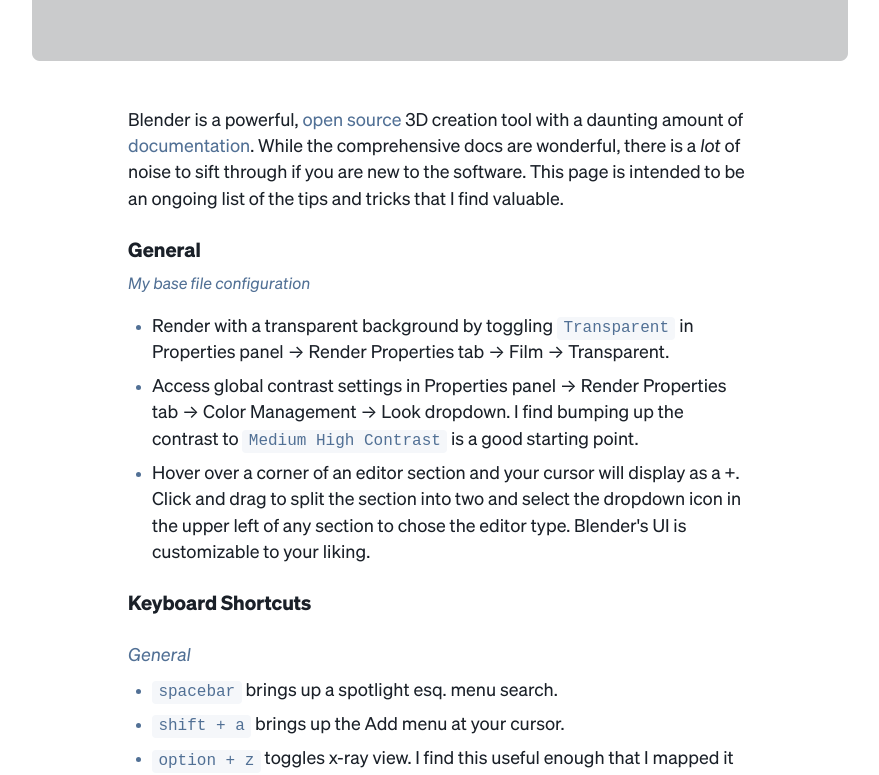
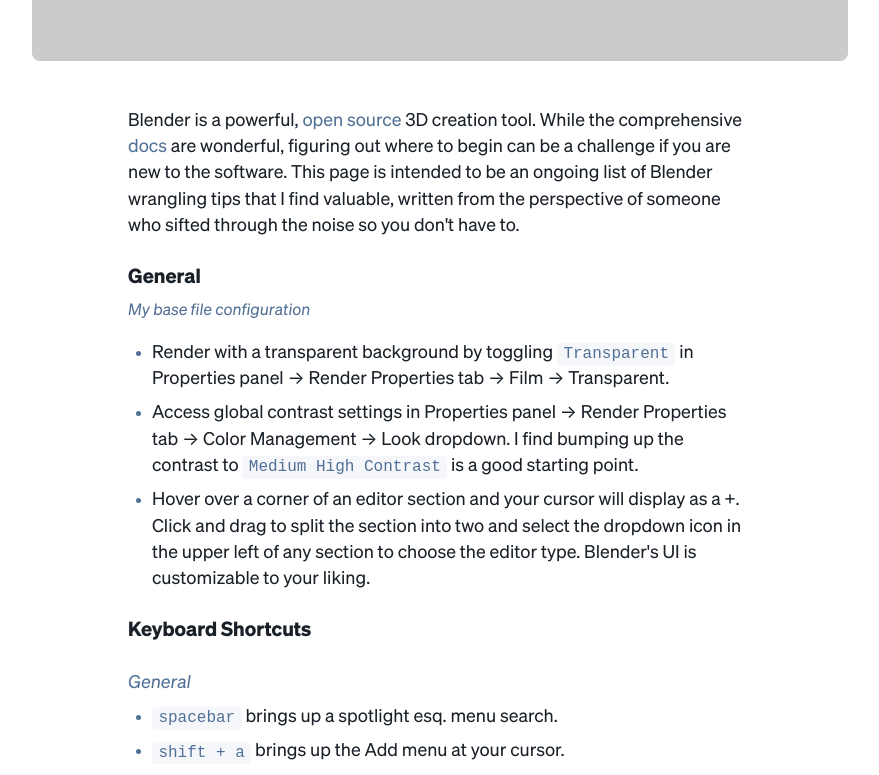
Before and after one commit to gavinmn/nelson.co, a Next.js app: page /posts/blenderbasics in a window 1280 px wide. Shown: the part 465-1240 px from the top of the page, without its empty margins (200-1079 px from the left). Built offline with nearby package versions, Linux system fonts and the light colour scheme.

Commit message:
edited text

```diff
--- a/src/pages/index.js
+++ b/src/pages/index.js
@@ -68,7 +68,7 @@ const IndexPage = props => {
         <PostGrid>
           <Post
             title="Blender Basics"
-            subtitle="A starting point for Blender beginners."
+            subtitle="A starting point for Blender beginners from a former beginner."
             time="Published January 21, 2021"
             slug="blenderbasics"
           />
--- a/src/pages/posts/blenderbasics.js
+++ b/src/pages/posts/blenderbasics.js
@@ -23,13 +23,13 @@ const BlenderBasics = props => (
     />
     <p>
       Blender is a powerful,{" "}
-      <a href="https://github.com/blender">open source</a> 3D creation tool with
-      a daunting amount of{" "}
-      <a href="https://docs.blender.org/manual/en/latest/">documentation</a>.
-      While the comprehensive docs are wonderful, there is a <em>lot</em> of
-      noise to sift through if you are new to the software. This page is
-      intended to be an ongoing list of the tips and tricks that I find
-      valuable.
+      <a href="https://github.com/blender">open source</a> 3D creation tool.
+      While the comprehensive{" "}
+      <a href="https://docs.blender.org/manual/en/latest/">docs</a> are
+      wonderful, figuring out where to begin can be a challenge if you are new
+      to the software. This page is intended to be an ongoing list of Blender
+      wrangling tips that I find valuable, written from the perspective of
+      someone who sifted through the noise so you don't have to.
     </p>
 
     <h2>General</h2>
@@ -50,8 +50,8 @@ const BlenderBasics = props => (
       <li>
         Hover over a corner of an editor section and your cursor will display as
         a +. Click and drag to split the section into two and select the
-        dropdown icon in the upper left of any section to chose the editor type.
-        Blender's UI is customizable to your liking.
+        dropdown icon in the upper left of any section to choose the editor
+        type. Blender's UI is customizable to your liking.
       </li>
     </ul>
 
@@ -125,10 +125,6 @@ const BlenderBasics = props => (
         from origin) or smaller (mouse towards origin).
       </li>
       <li>
-        <code>e</code> for extrude - in Edit mode, extrude selected vertices,
-        edges, or faces.
-      </li>
-      <li>
         Holding <code>shift</code> while performing a transform will allow for
         fine adjustments.
       </li>
@@ -198,7 +194,7 @@ const BlenderBasics = props => (
         <ul>
           <li>
             Prevent smoothing over edges above a chosen angle by toggling{" "}
-            <code>auto smooth</code> in Properties panel → Normals tab → Normals
+            <code>Auto Smooth</code> in Properties panel → Normals tab → Normals
             → Auto Smooth. This is helpful when you are working with a shape
             that needs both curves and hard edges.
           </li>
@@ -233,8 +229,8 @@ const BlenderBasics = props => (
     <p>
       All Modifier Properties are found in the Modifier Properties tab of the
       Properties panel. Below are the general modifiers that I find most helpful
-      for modeling. Experiment by applying them to default meshes to learn the
-      ins and outs of each modifier.
+      for basic modeling. Experiment by applying them to default meshes to learn
+      the ins and outs of each modifier.
       <br></br>
       <br></br>
     </p>
@@ -249,11 +245,11 @@ const BlenderBasics = props => (
         <code>Bevel</code> - used to bevel edges of the selected object.
         <ul>
           <li>
-            Bevel Limit Method - a tool to limit what edges are beveled.{" "}
+            Bevel Limit Method - a helpful tool to limit what edges are beveled.{" "}
             <code>Angle</code> is useful to limit beveling to only sharp edges
             (defined by a degree input). <code>Weight</code> will let you bevel
             only selected edges by weight. Weight is assigned to edges in edit
-            mode in Transform panel → Edge Data.
+            mode in the transform panel under &quot;Edge Data.&quot;
           </li>
         </ul>
       </li>
@@ -262,7 +258,8 @@ const BlenderBasics = props => (
         selected object. Great for creating curved surfaces from angled meshes.
         <ul>
           <li>
-            Assign creases to edges in edit mode in Transform panel → Edge Data.
+            Assign creases to edges in edit mode in the transform panel under
+            &quot;Edge Data.&quot;
           </li>
         </ul>
       </li>
@@ -279,7 +276,7 @@ const BlenderBasics = props => (
         <a href="https://www.sketch.com">Sketch</a> and{" "}
         <a href="https://www.figma.com">Figma</a>, you may have used the Boolean
         Operation tool. Blender has a similar <code>Boolean</code> operation
-        modifier but I would recommend trying to avoid it when you are first
+        modifier, but I would recommend trying to avoid it when you are first
         starting. It has a tendency to create messy geometry in your meshes and
         screw things up when used in combo with a Subdivision modifier.
       </li>
@@ -310,10 +307,9 @@ const BlenderBasics = props => (
     <h2>Concluding Thoughts</h2>
 
     <p>
-      Start off small. Don't jump right into creating involved models and
-      complex shading trees. The learning curve for Blender can be steep, but
-      getting these core basics nailed down will help make the experience
-      enjoyable.{" "}
+      Start small. Don't jump right into creating involved models and complex
+      shading trees. The learning curve for Blender can be steep, but getting
+      these core basics nailed down will help make the experience enjoyable.{" "}
     </p>
   </PostWrapper>
 )
```
Also changed, not shown: public/images/meta/blenderog.png.
